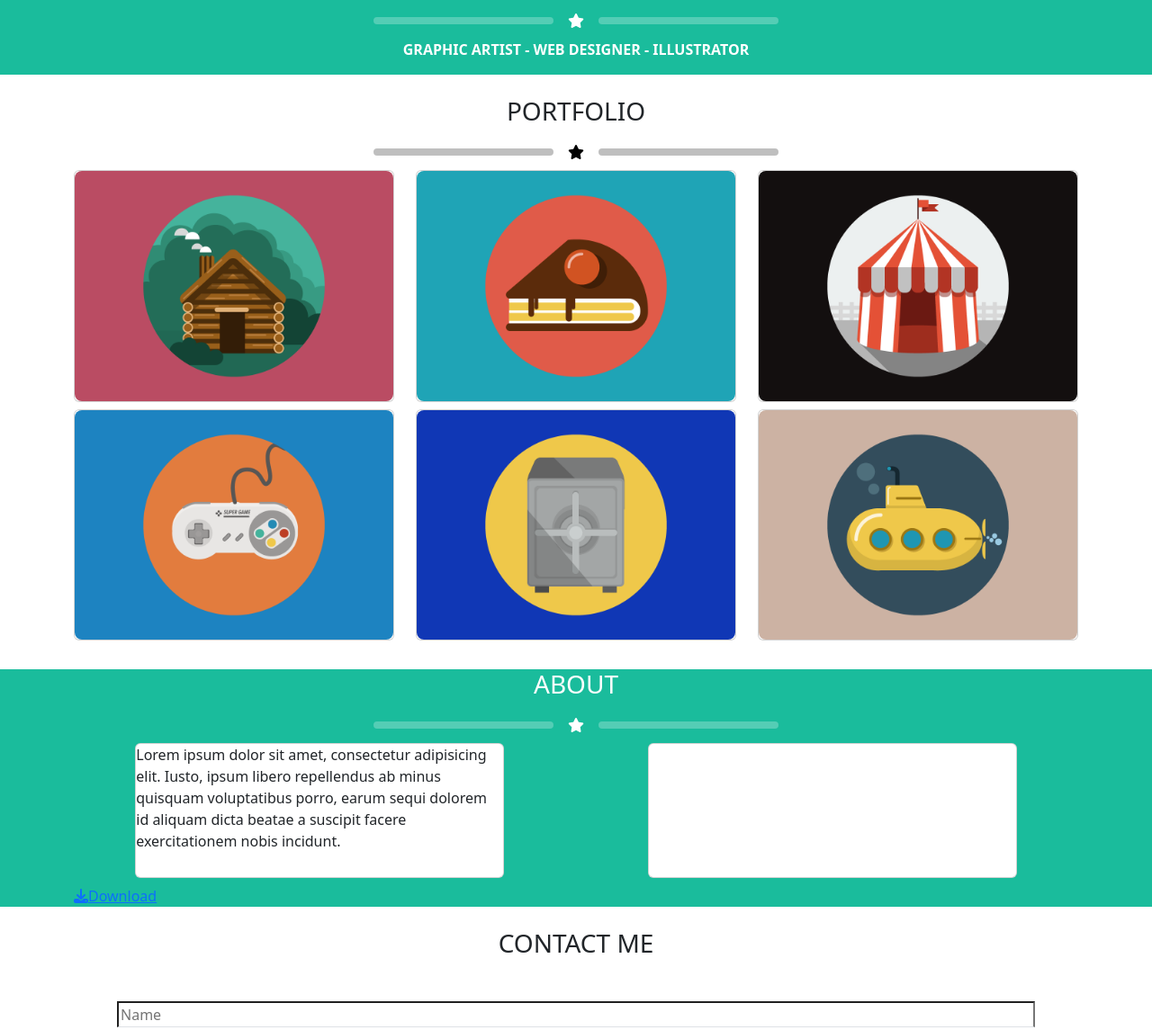
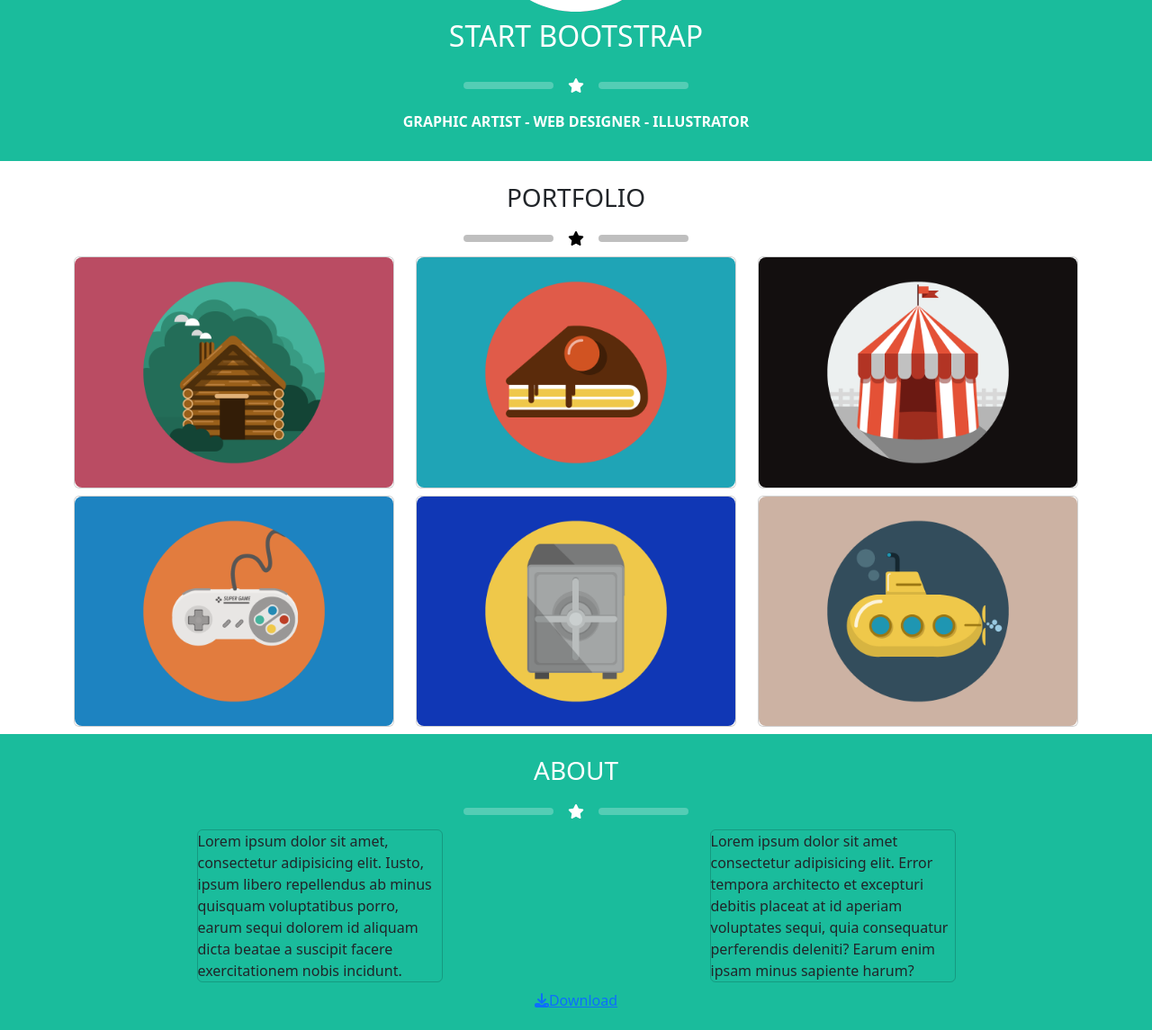
Before and after one commit to simone-nolberto/html-css-bootstrap-freelancer, a plain HTML site: page index.html in a window 1280 px wide. Shown: the part 333-1478 px from the top of the page at 90% size. Drawn offline with nearby package versions, Linux system fonts and the light colour scheme.

Commit message:
update
header+jumbotron+about structure

```diff
--- a/assets/css/style.css
+++ b/assets/css/style.css
@@ -10,37 +10,55 @@
     --freelance-dark: rgba(58, 84, 109, 1);
 }
 
+hr {
+    width: 100px;
+    border: 4px solid;
+    border-radius: 5px;
+}
+
 /* #region header */
-nav{
+nav {
     background-color: var(--frelance-darker);
+}
+
+#nav_menu {
+    height: 80px;
 }
 
 /* #endregion header */
 
 /* #region main */
 
-.jumbotron{
+.jumbotron {
     min-height: 300px;
     background-color: var(--freelance-jumbo);
+}
+
+.jumbo_card {
+    gap: 0.5rem;
 }
 
 /* end jumbotron */
 
 
 
-#about{
+
+/* end portfolio */
+
+#about {
     background-color: var(--freelance-jumbo);
 }
 
 /* end about */
 
 
-#footer_top{
+#footer_top {
     background-color: var(--freelance-dark);
 }
 
 
-#footer_bottom{
+#footer_bottom {
     background-color: var(--frelance-darker);
 }
+
 /* #endregion main */
--- a/index.html
+++ b/index.html
@@ -13,26 +13,34 @@
 
 <body>
   <header>
-    <nav class="d-flex justify-content-between align-items-center p-2 heigth-100px">
-      <div class="text-white">START BOOTSTRAP</div>
-      <i class="fa-solid fa-bars border"></i>
+    <nav>
+      <div class="container d-flex justify-content-between align-items-center" id="nav_menu">
+        <div class="text-white">START BOOTSTRAP</div>
+        <i class="fa-solid fa-bars border"></i>
+      </div>
+
     </nav>
   </header>
   <main>
-    <div class="jumbotron d-flex justify-content-center flex-column">
-      <img src="./assets/img/avatar.svg" style="height: 250px;" class="align-items-center" alt="">
-      <h2 class="text-center text-white">START BOOTSTRAP</h2>
-      <div class="d-flex align-items-center justify-content-center gap-3 text-white">
-        <hr style="width: 200px; border: 4px solid white; border-radius: 5px;"><i class="fa-solid fa-star"></i><hr style="width: 200px; border: 4px solid white; border-radius: 5px;">
+    <div class="jumbotron py-3">
+      <div class="container d-flex justify-content-center flex-column jumbo_card">
+        <img src="./assets/img/avatar.svg" style="height: 250px;" class="align-items-center" alt="">
+        <h2 class="text-center text-white">START BOOTSTRAP</h2>
+        <div class="d-flex align-items-center justify-content-center gap-3 text-white decoration">
+          <hr>
+          <i class="fa-solid fa-star"></i>
+          <hr>
+        </div>
+        <p class="text-center text-white"><strong>GRAPHIC ARTIST - WEB DESIGNER - ILLUSTRATOR</strong></p>
       </div>
-      <p class="text-center text-white"><strong>GRAPHIC ARTIST - WEB DESIGNER - ILLUSTRATOR</strong></p>
-
     </div>
     <div id="portfolio">
       <div class="container">
         <h3 class="text-center mt-4">PORTFOLIO</h3>
-        <div class="d-flex align-items-center justify-content-center gap-3 text-black">
-          <hr style="width: 200px; border: 4px solid; border-radius: 5px;"><i class="fa-solid fa-star"></i><hr style="width: 200px; border: 4px solid; border-radius: 5px;">
+        <div class="d-flex align-items-center justify-content-center gap-3 text-black decoration">
+          <hr>
+          <i class="fa-solid fa-star"></i>
+          <hr>
         </div>
         <div class="row">
           <div class="col-12 col-lg-6 col-xl-4 mb-2">
@@ -70,19 +78,27 @@
 
     </div>
     <div id="about">
-      <div class="container">
-        <h3 class="text-center text-white mt-4">ABOUT</h3>
+      <div class="container py-4 d-flex flex-column">
+        <h3 class="text-center text-white">ABOUT</h3>
         <div class="d-flex align-items-center justify-content-center gap-3 text-white">
-          <hr style="width: 200px; border: 4px solid white; border-radius: 5px;"><i class="fa-solid fa-star"></i><hr style="width: 200px; border: 4px solid white; border-radius: 5px;">
+          <hr>
+          <i class="fa-solid fa-star"></i>
+          <hr>
         </div>
         <div class="row">
-          <div class="col-12 col-lg-6 mb-2" style="min-height: 150px;">
-            <div class="card h-100 w-75 m-auto">
-              Lorem ipsum dolor sit amet, consectetur adipisicing elit. Iusto, ipsum libero repellendus ab minus quisquam voluptatibus porro, earum sequi dolorem id aliquam dicta beatae a suscipit facere exercitationem nobis incidunt.
+          <div class="col-12 col-lg-6 mb-2">
+            <div class="card h-100 w-50 m-auto bg-transparent">
+              Lorem ipsum dolor sit amet, consectetur adipisicing elit. Iusto, ipsum libero repellendus ab minus
+              quisquam voluptatibus porro, earum sequi dolorem id aliquam dicta beatae a suscipit facere exercitationem
+              nobis incidunt.
             </div>
           </div>
-          <div class="col-12 col-lg-6 mb-2" style="min-height: 150px;">
-            <div class="card h-100 w-75 m-auto"></div>
+          <div class="col-12 col-lg-6 mb-2">
+            <div class="card h-100 w-50 m-auto bg-transparent">
+              Lorem ipsum dolor sit amet consectetur adipisicing elit. Error tempora architecto et excepturi debitis
+              placeat at id aperiam voluptates sequi, quia consequatur perferendis deleniti? Earum enim ipsam minus
+              sapiente harum?
+            </div>
           </div>
         </div>
         <a class="text-center" href="#"><i class="fa-solid fa-download"></i>Download</a>
@@ -92,7 +108,8 @@
       <div class="container">
         <h3 class="text-center mt-4">CONTACT ME</h3>
         <div class="d-flex align-items-center justify-content-center gap-3 text-white">
-          <hr style="width: 200px; border: 4px solid white; border-radius: 5px;"><i class="fa-solid fa-star"></i><hr style="width: 200px; border: 4px solid white; border-radius: 5px;">
+          <hr style="width: 200px; border: 4px solid white; border-radius: 5px;"><i class="fa-solid fa-star"></i>
+          <hr style="width: 200px; border: 4px solid white; border-radius: 5px;">
         </div>
         <form class="d-flex flex-column mx-5" action="">
           <input class="border-bottom mb-2" placeholder="Name" type="text" name="" id="">
```
